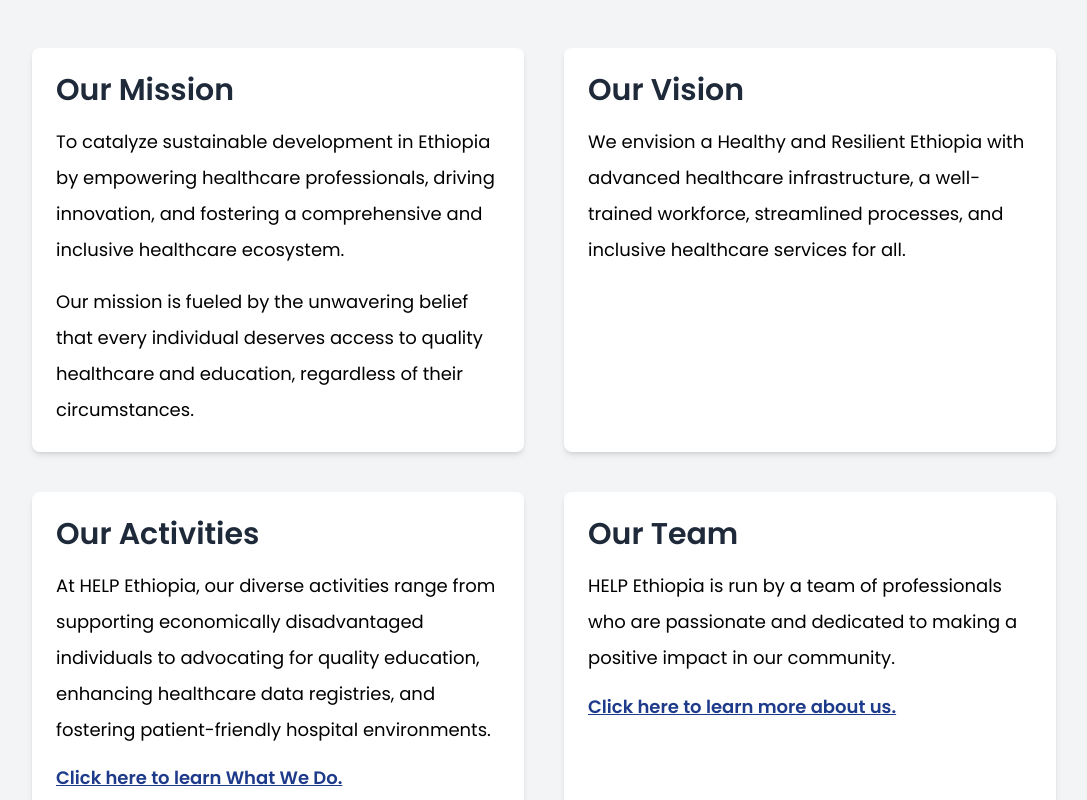
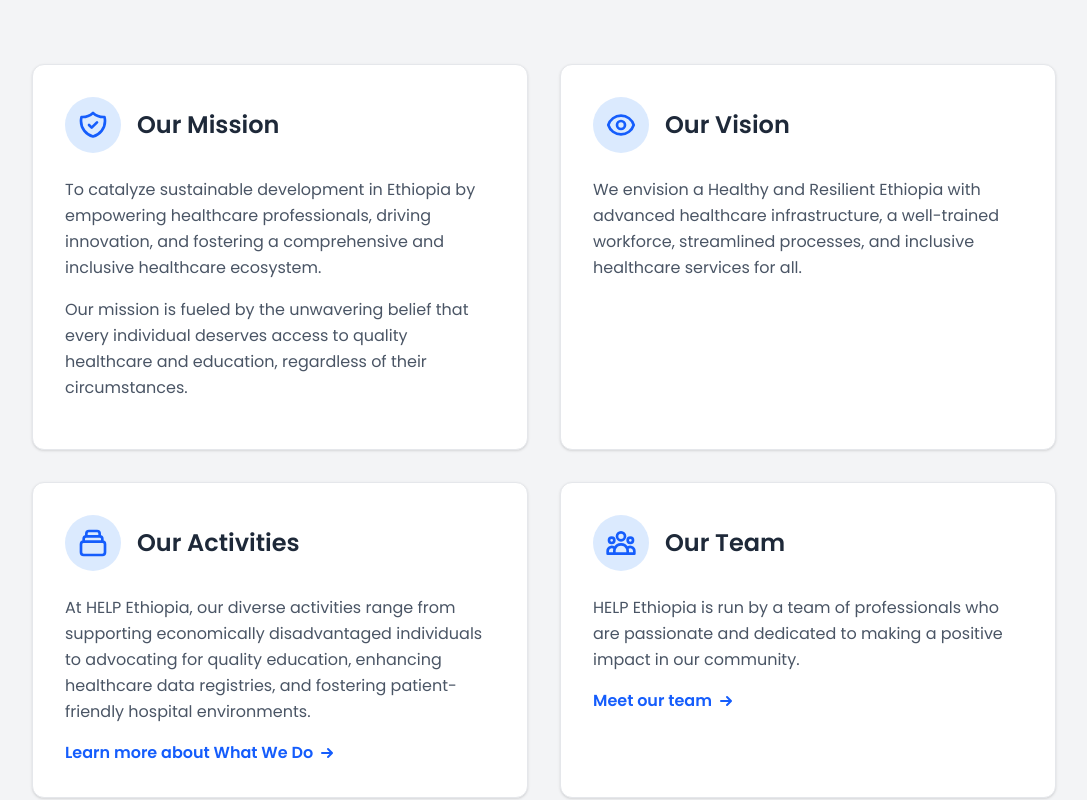
Before and after one commit to dagimgetaw/Help-Ethiopia-Website, a React (Vite) app in the folder frontend/: page /about-us in a window 1280 px wide. Shown: the part 1440-2240 px from the top of the page, without its empty margins (96-1183 px from the left). Built offline with nearby package versions, Linux system fonts and the light colour scheme.

Commit message:
style: change design of the cards

```diff
--- a/frontend/src/Components/About/Service.jsx
+++ b/frontend/src/Components/About/Service.jsx
@@ -2,68 +2,169 @@ import { Link } from "react-router-dom";
 
 export default function Service() {
   return (
-    <div className="py-12 px-6 md:px-16 lg:px-32 bg-gray-100">
-      <div className="grid grid-cols-1 md:grid-cols-2 gap-10 font-text pb-15">
-        <div className="bg-white p-6 rounded-lg shadow-md font-text">
-          <h2 className="text-3xl font-semibold font-text text-gray-800 mb-4">
+    <div className="py-16 px-6 md:px-12 lg:px-24 xl:px-32 bg-gray-100 font-text">
+      <div className="max-w-7xl mx-auto">
+        <div className="grid grid-cols-1 md:grid-cols-2 gap-8">
+          <div className="bg-white p-8 rounded-xl shadow-sm border border-gray-200">
+            <div className="flex items-center gap-4 mb-6">
+              <div className="bg-blue-100 p-3 rounded-full">
+                <svg
+                  xmlns="http://www.w3.org/2000/svg"
+                  className="h-8 w-8 text-blue-600"
+                  fill="none"
+                  viewBox="0 0 24 24"
+                  stroke="currentColor"
+                >
+                  <path
+                    strokeLinecap="round"
+                    strokeLinejoin="round"
+                    strokeWidth={2}
+                    d="M9 12l2 2 4-4m5.618-4.016A11.955 11.955 0 0112 2.944a11.955 11.955 0 01-8.618 3.04A12.02 12.02 0 003 9c0 5.591 3.824 10.29 9 11.622 5.176-1.332 9-6.03 9-11.622 0-1.042-.133-2.052-.382-3.016z"
+                  />
+                </svg>
+              </div>
+              <h2 className="text-2xl font-semibold text-gray-800">
                 Our Mission
               </h2>
-          <p className="text-md md:text-lg md:leading-9 font-text leading-7.5">
+            </div>
+            <p className="text-gray-600 mb-4 leading-relaxed text-base">
               To catalyze sustainable development in Ethiopia by empowering
               healthcare professionals, driving innovation, and fostering a
               comprehensive and inclusive healthcare ecosystem.
             </p>
-          <p className="text-md md:text-lg md:leading-9 font-text leading-7.5 mt-4">
-            Our mission is fueled by the unwavering belief that every individual
-            deserves access to quality healthcare and education, regardless of
-            their circumstances.
+            <p className="text-gray-600 mb-4 leading-relaxed text-base">
+              Our mission is fueled by the unwavering belief that every
+              individual deserves access to quality healthcare and education,
+              regardless of their circumstances.
             </p>
           </div>
-        <div className="bg-white p-6 rounded-lg shadow-md font-text">
-          <h2 className="text-3xl text-gray-800 font-semibold font-text mb-4">
+
+          <div className="bg-white p-8 rounded-xl shadow-sm border border-gray-200">
+            <div className="flex items-center gap-4 mb-6">
+              <div className="bg-blue-100 p-3 rounded-full">
+                <svg
+                  xmlns="http://www.w3.org/2000/svg"
+                  className="h-8 w-8 text-blue-600"
+                  fill="none"
+                  viewBox="0 0 24 24"
+                  stroke="currentColor"
+                >
+                  <path
+                    strokeLinecap="round"
+                    strokeLinejoin="round"
+                    strokeWidth={2}
+                    d="M15 12a3 3 0 11-6 0 3 3 0 016 0z"
+                  />
+                  <path
+                    strokeLinecap="round"
+                    strokeLinejoin="round"
+                    strokeWidth={2}
+                    d="M2.458 12C3.732 7.943 7.523 5 12 5c4.478 0 8.268 2.943 9.542 7-1.274 4.057-5.064 7-9.542 7-4.477 0-8.268-2.943-9.542-7z"
+                  />
+                </svg>
+              </div>
+              <h2 className="text-2xl font-semibold text-gray-800">
                 Our Vision
               </h2>
-          <p className="text-md md:text-lg md:leading-9 font-text leading-7.5">
+            </div>
+            <p className="text-gray-600 mb-4 leading-relaxed text-base">
               We envision a Healthy and Resilient Ethiopia with advanced
               healthcare infrastructure, a well-trained workforce, streamlined
               processes, and inclusive healthcare services for all.
             </p>
           </div>
-        <div className="bg-white p-6 rounded-lg shadow-md font-text">
-          <h2 className="text-3xl font-semibold text-gray-800 mb-4">
+
+          <div className="bg-white p-8 rounded-xl shadow-sm border border-gray-200">
+            <div className="flex items-center gap-4 mb-6">
+              <div className="bg-blue-100 p-3 rounded-full">
+                <svg
+                  xmlns="http://www.w3.org/2000/svg"
+                  className="h-8 w-8 text-blue-600"
+                  fill="none"
+                  viewBox="0 0 24 24"
+                  stroke="currentColor"
+                >
+                  <path
+                    strokeLinecap="round"
+                    strokeLinejoin="round"
+                    strokeWidth={2}
+                    d="M19 11H5m14 0a2 2 0 012 2v6a2 2 0 01-2 2H5a2 2 0 01-2-2v-6a2 2 0 012-2m14 0V9a2 2 0 00-2-2M5 11V9a2 2 0 012-2m0 0V5a2 2 0 012-2h6a2 2 0 012 2v2M7 7h10"
+                  />
+                </svg>
+              </div>
+              <h2 className="text-2xl font-semibold text-gray-800">
                 Our Activities
               </h2>
-          <p className="text-md md:text-lg md:leading-9 font-text leading-7.5">
+            </div>
+            <p className="text-gray-600 mb-4 leading-relaxed text-base">
               At HELP Ethiopia, our diverse activities range from supporting
               economically disadvantaged individuals to advocating for quality
               education, enhancing healthcare data registries, and fostering
               patient-friendly hospital environments.
             </p>
-          <p className="text-lg mt-4">
             <Link
-              to={"/what-we-do"}
-              className="text-[#1E3A8A] font-semibold underline cursor-pointer font-text text-lg mt-4"
+              to="/what-we-do"
+              className="inline-flex items-center text-blue-600 hover:text-blue-800 font-semibold text-base"
             >
-              Click here to learn What We Do.
+              Learn more about What We Do
+              <svg
+                xmlns="http://www.w3.org/2000/svg"
+                className="h-5 w-5 ml-1"
+                viewBox="0 0 20 20"
+                fill="currentColor"
+              >
+                <path
+                  fillRule="evenodd"
+                  d="M10.293 5.293a1 1 0 011.414 0l4 4a1 1 0 010 1.414l-4 4a1 1 0 01-1.414-1.414L12.586 11H5a1 1 0 110-2h7.586l-2.293-2.293a1 1 0 010-1.414z"
+                  clipRule="evenodd"
+                />
+              </svg>
             </Link>
-          </p>
           </div>
-        <div className="bg-white p-6 rounded-lg shadow-md font-text">
-          <h2 className="text-3xl font-semibold text-gray-800 mb-4">
-            Our Team
-          </h2>
-          <p className="text-md md:text-lg md:leading-9 font-text leading-7.5">
+
+          <div className="bg-white p-8 rounded-xl shadow-sm border border-gray-200">
+            <div className="flex items-center gap-4 mb-6">
+              <div className="bg-blue-100 p-3 rounded-full">
+                <svg
+                  xmlns="http://www.w3.org/2000/svg"
+                  className="h-8 w-8 text-blue-600"
+                  fill="none"
+                  viewBox="0 0 24 24"
+                  stroke="currentColor"
+                >
+                  <path
+                    strokeLinecap="round"
+                    strokeLinejoin="round"
+                    strokeWidth={2}
+                    d="M17 20h5v-2a3 3 0 00-5.356-1.857M17 20H7m10 0v-2c0-.656-.126-1.283-.356-1.857M7 20H2v-2a3 3 0 015.356-1.857M7 20v-2c0-.656.126-1.283.356-1.857m0 0a5.002 5.002 0 019.288 0M15 7a3 3 0 11-6 0 3 3 0 016 0zm6 3a2 2 0 11-4 0 2 2 0 014 0zM7 10a2 2 0 11-4 0 2 2 0 014 0z"
+                  />
+                </svg>
+              </div>
+              <h2 className="text-2xl font-semibold text-gray-800">Our Team</h2>
+            </div>
+            <p className="text-gray-600 mb-4 leading-relaxed text-base">
               HELP Ethiopia is run by a team of professionals who are passionate
               and dedicated to making a positive impact in our community.
             </p>
-          <p className="text-lg leading-7.5 mt-4">
             <Link
-              to={"/our-team"}
-              className="text-[#1E3A8A] font-semibold underline cursor-pointer font-text text-lg mt-4"
+              to="/our-team"
+              className="inline-flex items-center text-blue-600 hover:text-blue-800 font-semibold text-base"
             >
-              Click here to learn more about us.
+              Meet our team
+              <svg
+                xmlns="http://www.w3.org/2000/svg"
+                className="h-5 w-5 ml-1"
+                viewBox="0 0 20 20"
+                fill="currentColor"
+              >
+                <path
+                  fillRule="evenodd"
+                  d="M10.293 5.293a1 1 0 011.414 0l4 4a1 1 0 010 1.414l-4 4a1 1 0 01-1.414-1.414L12.586 11H5a1 1 0 110-2h7.586l-2.293-2.293a1 1 0 010-1.414z"
+                  clipRule="evenodd"
+                />
+              </svg>
             </Link>
-          </p>
+          </div>
         </div>
       </div>
     </div>
```
Lines whose indentation alone changed are shown as unchanged.
